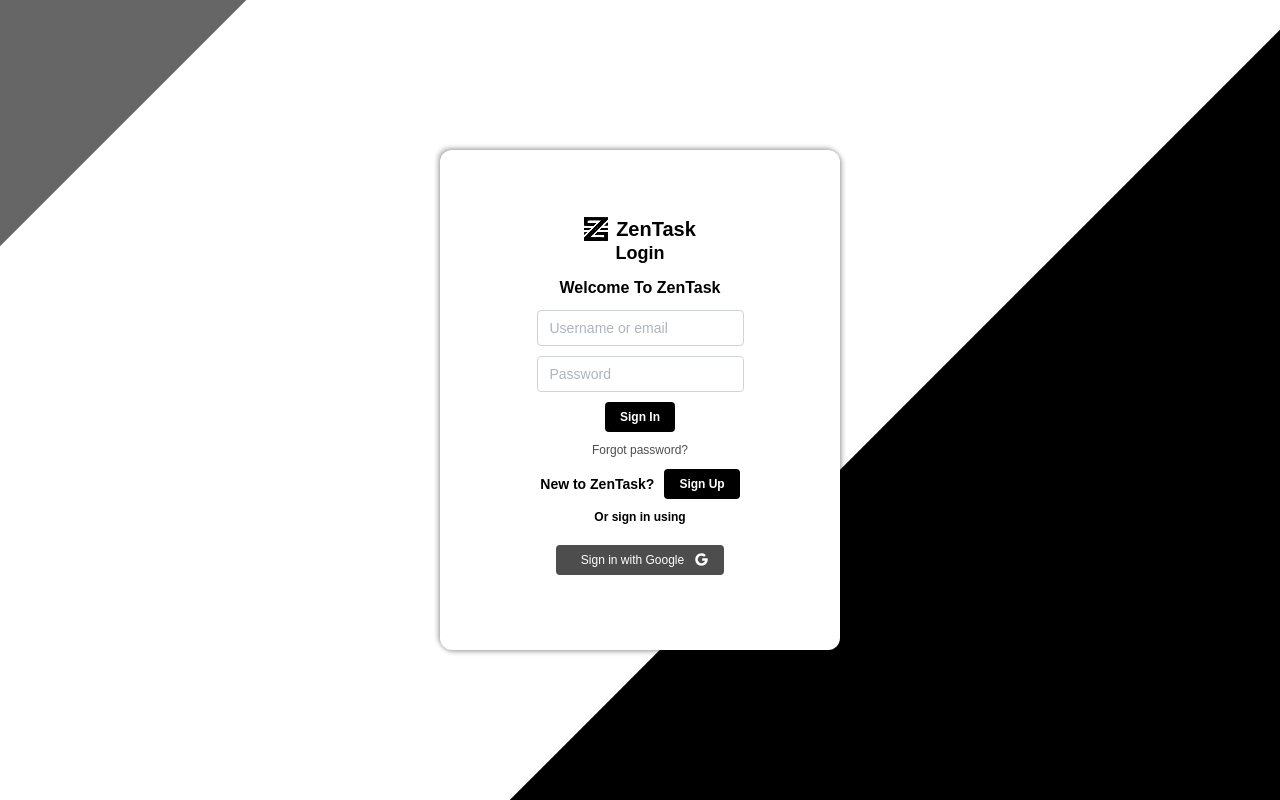
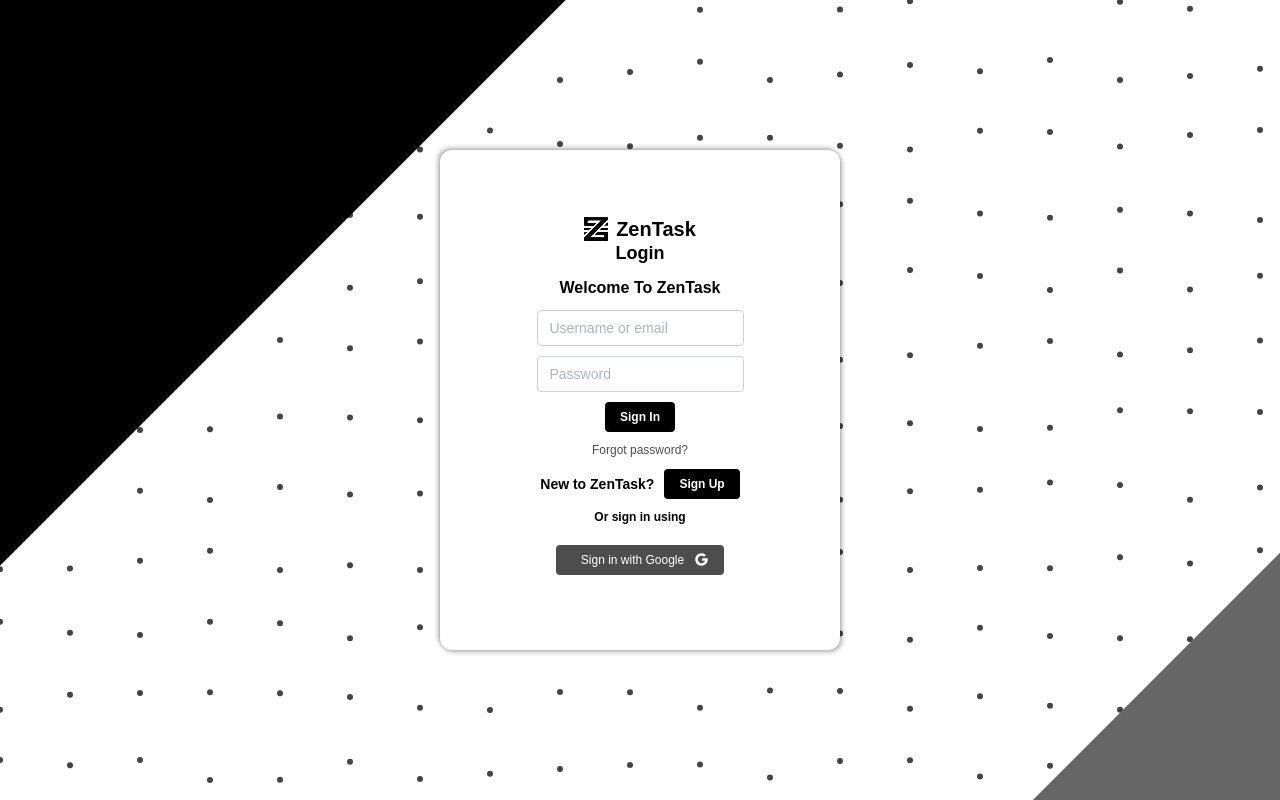
Before and after one commit to abijithtrixtr1997/ZenTask, a React (Vite) app: page / in a window 1280 px wide. Built offline with nearby package versions, Linux system fonts and the light colour scheme; no server answers.

Commit message:
Login Page Update

```diff
--- a/src/App.css
+++ b/src/App.css
@@ -817,13 +817,12 @@
 } */
 
 .login-page-logo {
-  position: absolute;
-  top: 50%;
-  left: 50%;
-  transform: translate(25%, -50%);
-  transform: rotate(45deg);
-  width: 200%;
-  height: 200%;
+  position: fixed;
+  top: 0;
+  left: 0;
+  transform: translate(-50%, -50%) rotate(135deg);
+  width: 100%;
+  height: 100%;
   display: flex;
   align-items: center;
   justify-content: center;
@@ -831,21 +830,121 @@
   z-index: 1;
 }
 
+.ball {
+  position: absolute;
+  width: 1%;
+  height: 1%;
+  border-radius: 50%;
+  background-color: #666666; /* gray color */
+  animation-timing-function: linear;
+  animation-iteration-count: infinite;
+}
+
+/* Each ball with a different path */
+.ball-1 {
+  animation: moveBall1 6s infinite;
+}
+.ball-2 {
+  animation: moveBall2 8s infinite;
+}
+.ball-3 {
+  animation: moveBall3 10s infinite;
+}
+
+.ball-4 {
+  animation: moveBall1 6s infinite;
+}
+.ball-5 {
+  animation: moveBall2 8s infinite;
+}
+.ball-6 {
+  animation: moveBall3 10s infinite;
+}
+
+/* Keyframes for movement patterns */
+@keyframes moveBall1 {
+  0% {
+    top: 0%;
+    left: 0%;
+  }
+  25% {
+    top: 0%;
+    left: 90%;
+  }
+  50% {
+    top: 90%;
+    left: 90%;
+  }
+  75% {
+    top: 90%;
+    left: 0%;
+  }
+  100% {
+    top: 0%;
+    left: 0%;
+  }
+}
+
+@keyframes moveBall2 {
+  0% {
+    top: 50%;
+    left: 0%;
+  }
+  25% {
+    top: 0%;
+    left: 50%;
+  }
+  50% {
+    top: 50%;
+    left: 100%;
+  }
+  75% {
+    top: 100%;
+    left: 50%;
+  }
+  100% {
+    top: 50%;
+    left: 0%;
+  }
+}
+
+@keyframes moveBall3 {
+  0% {
+    top: 0%;
+    left: 50%;
+  }
+  20% {
+    top: 25%;
+    left: 75%;
+  }
+  40% {
+    top: 50%;
+    left: 50%;
+  }
+  60% {
+    top: 75%;
+    left: 25%;
+  }
+  80% {
+    top: 100%;
+    left: 50%;
+  }
+  100% {
+    top: 0%;
+    left: 50%;
+  }
+}
+
 .login-page-logo::before {
   content: "";
-  position: absolute;
-  top: 50%;
-  left: 50%;
-  transform: translate(-240%, -10%) rotate(90deg);
-  width: 50%;
-  height: 50%;
+  position: fixed;
+  bottom: 0;
+  right: 0;
+  transform: translate(-50%, -212%);
+  width: 100%;
+  height: 100%;
   background-color: #666666;
   z-index: 1; /* send it behind the main logo */
-}
-
-.login-page-logo svg {
-  width: 500%;
-  height: 500%;
 }
 
 .sign-in {
--- a/src/Pages/LogInSignUp.tsx
+++ b/src/Pages/LogInSignUp.tsx
@@ -1,7 +1,70 @@
 import { SignIn } from "../Components/Register/SignIn";
 import { SignUp } from "../Components/Register/Signup";
+import { useEffect, useRef } from "react";
+
+interface Point {
+  x: number;
+  y: number;
+  phase: number;
+}
 
 export const LogInSignUp = () => {
+  const canvasRef = useRef<HTMLCanvasElement>(null);
+  const canvasHeight = window.innerHeight;
+  const canvasWidth = window.innerWidth;
+  const points: Point[] = [];
+  const numPointsX = canvasHeight / 8;
+  const numPointsY = canvasWidth / 8;
+  const spacing = 70;
+
+  useEffect(() => {
+    const canvas = canvasRef.current;
+    if (!canvas) return;
+
+    const ctx = canvas.getContext("2d");
+    if (!ctx) return;
+
+    canvas.width = window.innerWidth;
+    canvas.height = window.innerHeight;
+
+    // Initialize points
+    for (let y = 0; y < numPointsY; y++) {
+      for (let x = 0; x < numPointsX; x++) {
+        points.push({
+          x: x * spacing,
+          y: y * spacing,
+          phase: Math.random() * Math.PI * 2,
+        });
+      }
+    }
+    const animate = () => {
+      if (!ctx) return;
+      ctx.clearRect(0, 0, canvas.width, canvas.height);
+      const time = Date.now() / 1000;
+
+      points.forEach((point) => {
+        const offsetY = Math.sin(time * 2 + point.phase) * 10;
+
+        ctx.beginPath();
+        ctx.arc(point.x, point.y + offsetY, 3, 0, 2 * Math.PI);
+        ctx.fillStyle = "#444";
+        ctx.fill();
+      });
+
+      requestAnimationFrame(animate);
+    };
+
+    animate();
+
+    const handleResize = () => {
+      canvas.width = window.innerWidth;
+      canvas.height = window.innerHeight;
+    };
+
+    window.addEventListener("resize", handleResize);
+    return () => window.removeEventListener("resize", handleResize);
+  }, []);
+
   return (
     <div
       className="login-container"
@@ -13,10 +76,22 @@
         alignItems: "center",
         position: "relative",
         background: "transparent",
+        overflow: "hidden",
       }}
     >
       <div className="login-page-logo"></div>
-
+      <canvas
+        ref={canvasRef}
+        style={{
+          position: "absolute",
+          top: 0,
+          left: 0,
+          zIndex: 0,
+          width: "100%",
+          height: "100%",
+          pointerEvents: "none",
+        }}
+      />
       <div className="inner-login-container">
         <SignIn />
         <SignUp />
```
